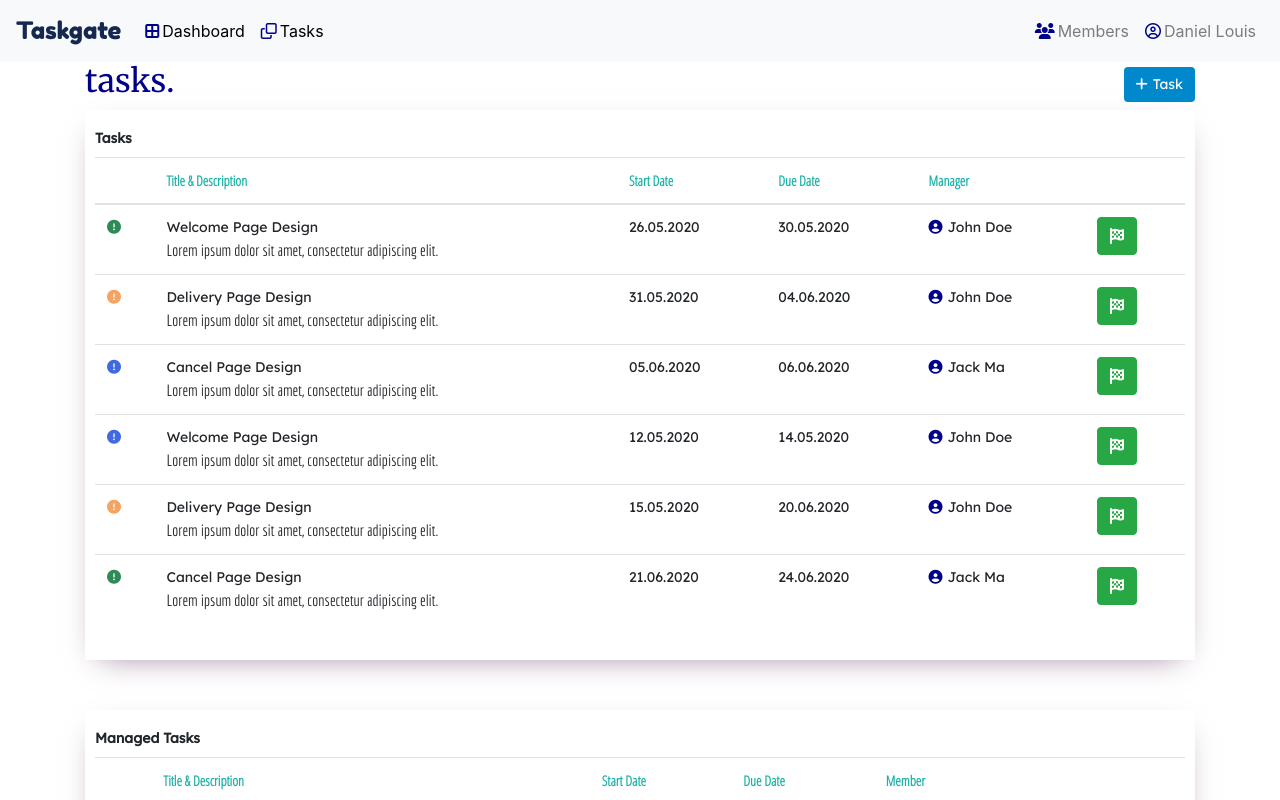
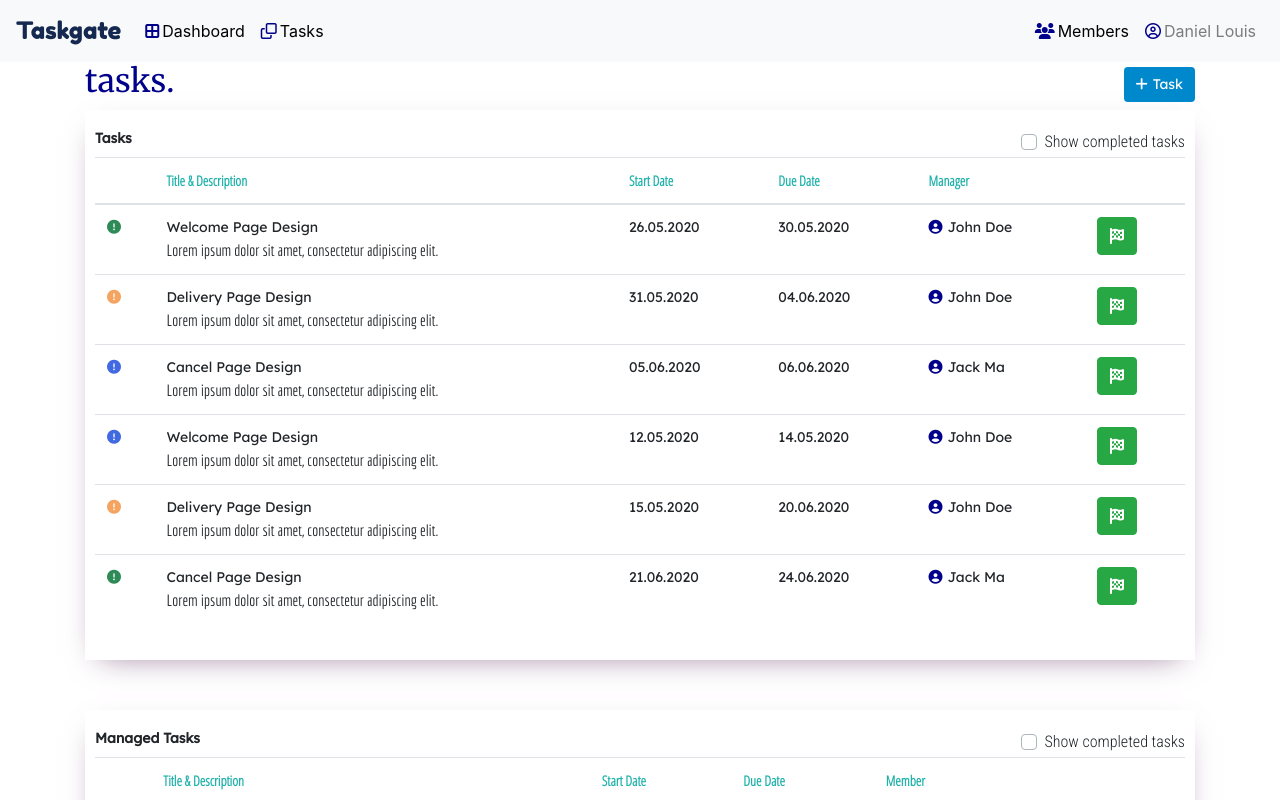
Before and after one commit to cihanarsln/taskgate-frontend, a React (Create React App) app: page /tasks in a window 1280 px wide. Shown: the top 800 px of the page. Built offline with nearby package versions, Linux system fonts and the light colour scheme.

Commit message:
Completed tasks checkbox and Members Page

```diff
--- a/public/index.html
+++ b/public/index.html
@@ -21,6 +21,7 @@
     <link href="https://fonts.googleapis.com/css2?family=Lexend+Deca&display=swap" rel="stylesheet">
     <link href="https://fonts.googleapis.com/css2?family=Open+Sans+Condensed:wght@300&display=swap" rel="stylesheet">
     <link href="https://fonts.googleapis.com/css2?family=Economica&display=swap" rel="stylesheet">
+    <link href="https://fonts.googleapis.com/css2?family=Roboto+Condensed:wght@300&display=swap" rel="stylesheet">
 
     <script src="https://kit.fontawesome.com/a076d05399.js"></script>
     <title>Taskgate</title>
--- a/src/components/App.js
+++ b/src/components/App.js
@@ -4,6 +4,7 @@ import history from '../history';
 import NavigationBar from './NavigationBar';
 import Dashboard from './tasks/Dashboard';
 import Tasks from './tasks/Tasks';
+import Members from './tasks/Members';
 
 const App = () => {
     return(
@@ -13,6 +14,7 @@ const App = () => {
                 <Switch>
                     <Route path="/" exact component={Dashboard} />
                     <Route path="/tasks" exact component={Tasks} />
+                    <Route path="/members" exact component={Members} />
                 </Switch>
             </Router>
         </div>
--- a/src/components/NavigationBar.js
+++ b/src/components/NavigationBar.js
@@ -8,7 +8,11 @@ const NavigationBar = () => {
     return(
         <div>
             <Navbar collapseOnSelect expand="lg" bg="light" variant="light">
-                <Navbar.Brand href="#home" id="brand">Taskgate</Navbar.Brand>
+                <Navbar.Brand>
+                    <Link id="brand" to="/">
+                        Taskgate
+                    </Link>
+                </Navbar.Brand>
                 <Navbar.Toggle aria-controls="responsive-navbar-nav" />
                 <Navbar.Collapse id="responsive-navbar-nav">
                     <Nav className="mr-auto">
@@ -44,8 +48,10 @@ const renderManagerMenu = (manager) => {
         return(
             <div>
                 <Nav.Link href="#members">
-                    <i className="fas fa-users" id="icon-navbar"></i>
-                    Members
+                    <Link className="link" to="/members">
+                        <i className="fas fa-users" id="icon-navbar"></i>
+                        Members
+                    </Link>
                 </Nav.Link>
             </div>
         );
--- /dev/null
+++ b/src/components/tasks/Members.js
@@ -0,0 +1,12 @@
+import React, { useState } from 'react';
+import '../../css/Members.css';
+
+const Members = () => {
+    return(
+        <div className="container">
+            <h1 id="h1-members">members.</h1>
+        </div>
+    );
+}
+
+export default Members;
--- a/src/components/tasks/Tasks.js
+++ b/src/components/tasks/Tasks.js
@@ -1,5 +1,5 @@
 import React, { useState } from 'react';
-import { Table, Button, ButtonGroup } from 'react-bootstrap';
+import { Table, Button, ButtonGroup, Form } from 'react-bootstrap';
 import '../../css/Tasks.css';
 
 const Tasks = () => {
@@ -34,6 +34,7 @@ const Tasks = () => {
 const renderTasks = (tasks) => {
     return(
         <div id="tasks-list">
+            {renderCompeletedCheckbox("tasks-checkbox")}
             <h1 id="tasks-list-h1">Tasks</h1>
                 <Table responsive>
                     <thead id="tasks-list-title">
@@ -91,6 +92,7 @@ const renderList = (tasks) => {
 const renderManagedTasks = (tasks) => {
     return(
         <div id="tasks-list">
+            {renderCompeletedCheckbox("managed-checkbox")}
             <h1 id="tasks-list-h1">Managed Tasks</h1>
                 <Table responsive>
                     <thead id="tasks-list-title">
@@ -150,6 +152,21 @@ const renderManagedList = (tasks) => {
     });
 };
 
+const renderCompeletedCheckbox = (id) => {
+    return(
+        <Form className="tasks-completed-checkbox">
+            <Form.Group>
+                <Form.Check
+                    custom
+                    type="checkbox"
+                    id={`${id}`}
+                    label={`Show completed tasks`}
+                />
+            </Form.Group>
+        </Form>
+    );
+};
+
 const renderDifficultyIcon = (diff) => {
     const diffColor = ["blue", "green", "red"][parseInt(diff, 10)-1];
     const cN = `fas fa-exclamation-circle ${diffColor}-difficulty`;
--- /dev/null
+++ b/src/css/Members.css
@@ -0,0 +1,6 @@
+#h1-members{
+    font-size: xx-large;
+    font-family: Merriweather;
+    color: darkblue;
+    margin-bottom: 10px;
+}
--- a/src/css/NavigationBar.css
+++ b/src/css/NavigationBar.css
@@ -2,6 +2,11 @@
     font-family: Fredoka One;
     font-size: x-large;
     color: #142850;
+}
+
+#brand:hover{
+    color: #142850;
+    text-decoration: none;
 }
 
 #icon-navbar{
--- a/src/css/Tasks.css
+++ b/src/css/Tasks.css
@@ -72,3 +72,11 @@
 .icon-tasks-add{
     margin-right: 5px;
 }
+
+.tasks-completed-checkbox{
+    font-family: 'Roboto Condensed', sans-serif;
+    font-size: 16px;
+    float: right;
+    border: none;
+    height: 24px;
+}
```
